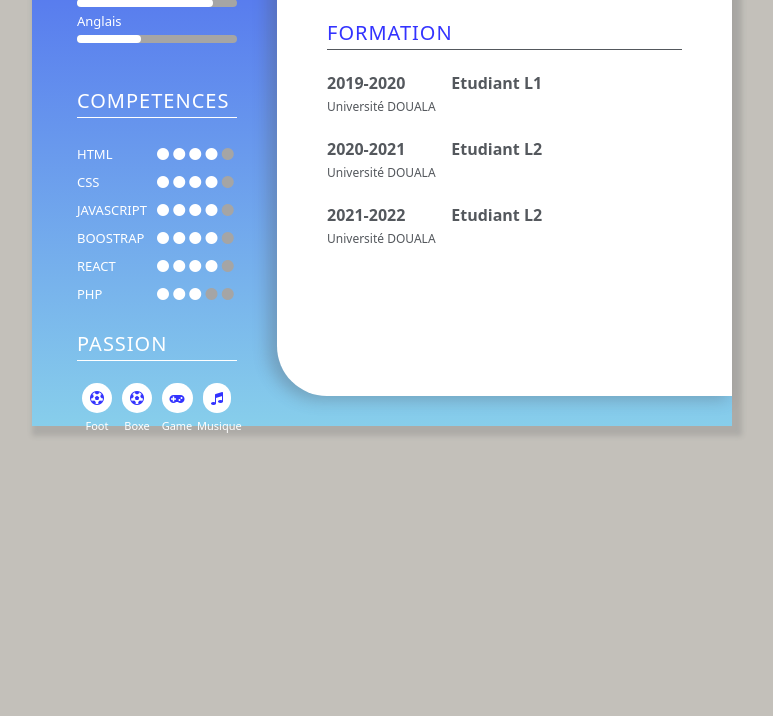
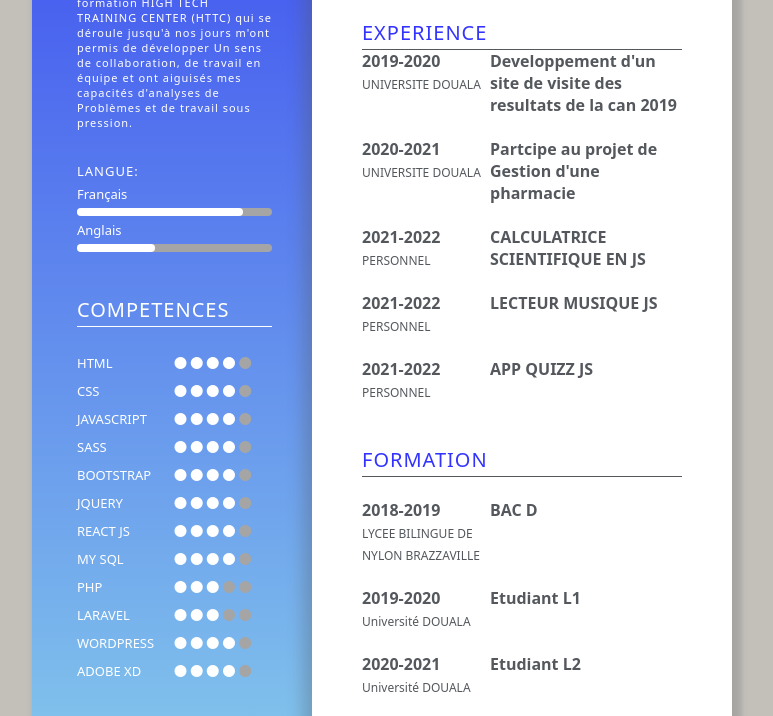
Before and after one commit to Dilane05/CvPublic, a plain HTML site: page index.html in a window 1280 px wide. Shown: the part 504-1220 px from the top of the page, without its empty margins (258-1031 px from the left). Before the commit the page ends 980 px from the top, so only its background shows below. Drawn offline with Linux system fonts and the light colour scheme.

Commit message:
Add files via upload

```diff
--- a/CSS/style.css
+++ b/CSS/style.css
@@ -24,10 +24,10 @@ body{
     width: 75%; float: left;
 }
 .col-div-4{
-    width: 35%; float: left;
+    width: 40%; float: left;
 }
 .col-div-8{
-    width: 65%; float: left;
+    width: 60%; float: left;
 }
 .col-div-6{
     width: 50%; float: left;
@@ -40,20 +40,20 @@ body{
 
 .resume-main{
     width: 700px;
-    height: 880px;
+    height: 1280px;
     background: linear-gradient(var(--one), var(--two));
 	margin: 50px auto;
 	box-shadow:5px 5px 5px 5px #54585d33;
 }
 
 .left-box{
-    width: 35%; float: left;
+    width: 40%; float: left;
      height: 800px;
 }
 .right-box{
-    width: 65%; float: left;
+    width: 60%; float: left;
     background-color: var(--white);
-    height: 800px;
+    height: 1180px;
 	margin: 50px 0px;
     border-radius: 50px 0px 0px 50px;
     padding:30px 50px;
--- a/index.html
+++ b/index.html
@@ -14,13 +14,17 @@
 		<br><br>
 		<div class="profile">
 			<img src="IMG/profile.png">
-		</div>
+		</div> <br>
 		<div class="content-box">
 		<h2>A Propos de </h2>
 		<hr class="hr1">
-		<p class="p1"> Je suis un Jeune Etudiant Niveau L2 à l'université De Douala Passioné Par La
-          Programmation En géneral et ayant une grande Passion pour le Developpement Web et Mobile
+		<p class="p1"> Je suis un Jeune Camerounais de 20 Ans  Passionné Par Les Nouvelles technologies  d'informations et de communications,  spécialement par le Developpement Web. Mes Formations
+			en Informatique à l'université de Douala et en Developpement web et mobile au Centre de formation
+			HIGH TECH TRAINING CENTER (HTTC) qui se déroule jusqu'à nos jours m'ont permis de développer
+			Un sens de collaboration, de travail en équipe et ont aiguisés mes capacités d'analyses de
+			Problèmes et de travail sous pression.
         </p>
+		<br>
 
 		<h3>Langue:</h3>
 		<p class="p2">Français</p>
@@ -58,8 +62,17 @@
 			<i class="fa fa-circle circle"></i>
 			<i class="fa fa-circle circle1"></i>
 		</div>
+		<div class="clearfix"></div>
+		<div class="col-div-6"><p class="p2">SASS</p></div>
+		<div class="col-div-6">
+			<i class="fa fa-circle circle"></i>
+			<i class="fa fa-circle circle"></i>
+			<i class="fa fa-circle circle"></i>
+			<i class="fa fa-circle circle"></i>
+			<i class="fa fa-circle circle1"></i>
+		</div>
 			<div class="clearfix"></div>
-		<div class="col-div-6"><p class="p2">BOOSTRAP</p></div>
+		<div class="col-div-6"><p class="p2">BOOTSTRAP</p></div>
 		<div class="col-div-6">
 			<i class="fa fa-circle circle"></i>
 			<i class="fa fa-circle circle"></i>
@@ -68,7 +81,25 @@
 			<i class="fa fa-circle circle1"></i>
 		</div>
 		<div class="clearfix"></div>
-        <div class="col-div-6"><p class="p2">REACT</p></div>
+		<div class="col-div-6"><p class="p2">JQUERY</p></div>
+		<div class="col-div-6">
+			<i class="fa fa-circle circle"></i>
+			<i class="fa fa-circle circle"></i>
+			<i class="fa fa-circle circle"></i>
+			<i class="fa fa-circle circle"></i>
+			<i class="fa fa-circle circle1"></i>
+		</div>
+		<div class="clearfix"></div>
+        <div class="col-div-6"><p class="p2">REACT JS</p></div>
+        <div class="col-div-6">
+            <i class="fa fa-circle circle"></i>
+            <i class="fa fa-circle circle"></i>
+            <i class="fa fa-circle circle"></i>
+            <i class="fa fa-circle circle"></i>
+            <i class="fa fa-circle circle1"></i>
+        </div>
+		<div class="clearfix"></div>
+        <div class="col-div-6"><p class="p2">MY SQL</p></div>
         <div class="col-div-6">
             <i class="fa fa-circle circle"></i>
             <i class="fa fa-circle circle"></i>
@@ -85,9 +116,37 @@
             <i class="fa fa-circle circle1"></i>
             <i class="fa fa-circle circle1"></i>
         </div>
+		<div class="clearfix"></div>
+        <div class="col-div-6"><p class="p2">LARAVEL</p></div>
+        <div class="col-div-6">
+            <i class="fa fa-circle circle"></i>
+            <i class="fa fa-circle circle"></i>
+            <i class="fa fa-circle circle"></i>
+            <i class="fa fa-circle circle1"></i>
+            <i class="fa fa-circle circle1"></i>
+        </div>
+		<div class="clearfix"></div>
+        <div class="col-div-6"><p class="p2">WORDPRESS</p></div>
+        <div class="col-div-6">
+            <i class="fa fa-circle circle"></i>
+            <i class="fa fa-circle circle"></i>
+            <i class="fa fa-circle circle"></i>
+            <i class="fa fa-circle circle"></i>
+            <i class="fa fa-circle circle1"></i>
+        </div>
+		<div class="clearfix"></div>
+        <div class="col-div-6"><p class="p2">ADOBE XD</p></div>
+        <div class="col-div-6">
+            <i class="fa fa-circle circle"></i>
+            <i class="fa fa-circle circle"></i>
+            <i class="fa fa-circle circle"></i>
+            <i class="fa fa-circle circle"></i>
+            <i class="fa fa-circle circle1"></i>
+        </div>
+
 
 			<div class="clearfix"></div>
-			<br>
+			<br> <br>
 			<h2 class="passion">Passion</h2>
 			<hr class="hr1">
 			<br>
@@ -115,14 +174,14 @@
 			TAPTUE<br>
 			<span>DILANE</span>
 		</h1>
-		<p class="p3">ETUDIANT L2</p>
+		<p class="p3">DEVELOPPEUR WEB</p>
 
 		<div class="contact-info">
             <h2 class="heading">Contact</h2>
             <ul>
                 <li>
                     <i class="fa fa-phone"></i>
-                    (237)6 56 97 79 99
+                    (237)6 56 97 79 99 / 6 50 94 91 41
                 </li>
                 <li>
                     <i class="fa fa-fax"></i>
@@ -144,9 +203,61 @@
         </div>
 
 		<br>
+		<h2 class="heading">EXPERIENCE</h2>
+		<hr class="hr2">
+		<div class="col-div-4">
+			<p class="p5">2019-2020</p>
+			<span class="span1">UNIVERSITE DOUALA</span>
+		</div>
+		<div class="col-div-8">
+			<p class="p5">Developpement d'un site de visite des resultats de la can 2019</p>
+		</div>
+		<div class="clearfix"></div>
+		<br><div class="col-div-4">
+			<p class="p5">2020-2021</p>
+			<span class="span1">UNIVERSITE DOUALA</span>
+		</div>
+		<div class="col-div-8">
+			<p class="p5">Partcipe au projet de Gestion d'une pharmacie </p>
+		</div>
+		<div class="clearfix"></div> <br>
+		<div class="col-div-4">
+			<p class="p5">2021-2022</p>
+			<span class="span1">PERSONNEL</span>
+		</div>
+		<div class="col-div-8">
+			<p class="p5">CALCULATRICE SCIENTIFIQUE EN JS</p>
+		</div>
+		<div class="clearfix"></div> <br>
+		<div class="col-div-4">
+			<p class="p5">2021-2022</p>
+			<span class="span1"> PERSONNEL </span>
+		</div>
+		<div class="col-div-8">
+			<p class="p5">LECTEUR MUSIQUE JS</p>
+		</div>
+		<div class="clearfix"></div>
+		<br>
+		<div class="col-div-4">
+			<p class="p5">2021-2022</p>
+			<span class="span1">PERSONNEL</span>
+		</div>
+		<div class="col-div-8">
+			<p class="p5">APP QUIZZ JS</p>
+		</div>
+		<div class="clearfix"></div> <br>
+		<br>
 		<h2 class="heading">Formation</h2>
 		<hr class="hr2">
-		<br>
+		<div class="clearfix"></div> <br>
+		<div class="col-div-4">
+			<p class="p5">2018-2019</p>
+			<span class="span1">LYCEE BILINGUE DE NYLON BRAZZAVILLE</span>
+		</div>
+		<div class="col-div-8">
+			<p class="p5">BAC D</p>
+		</div>
+		<div class="clearfix"></div> <br>
 		<div class="col-div-4">
 			<p class="p5">2019-2020</p>
 			<span class="span1">Université  DOUALA</span>
@@ -166,10 +277,10 @@
 		<div class="clearfix"></div> <br>
         <div class="col-div-4">
 			<p class="p5">2021-2022</p>
-			<span class="span1">Université DOUALA</span>
+			<span class="span1">HIGH TECH <br> TRAINING CENTER</span>
 		</div>
 		<div class="col-div-8">
-			<p class="p5">Etudiant L2</p>
+			<p class="p5">DEVELOPPEUR WEB ET MOBILE</p>
 		</div>
 		<div class="clearfix"></div>
 	</div>
```
